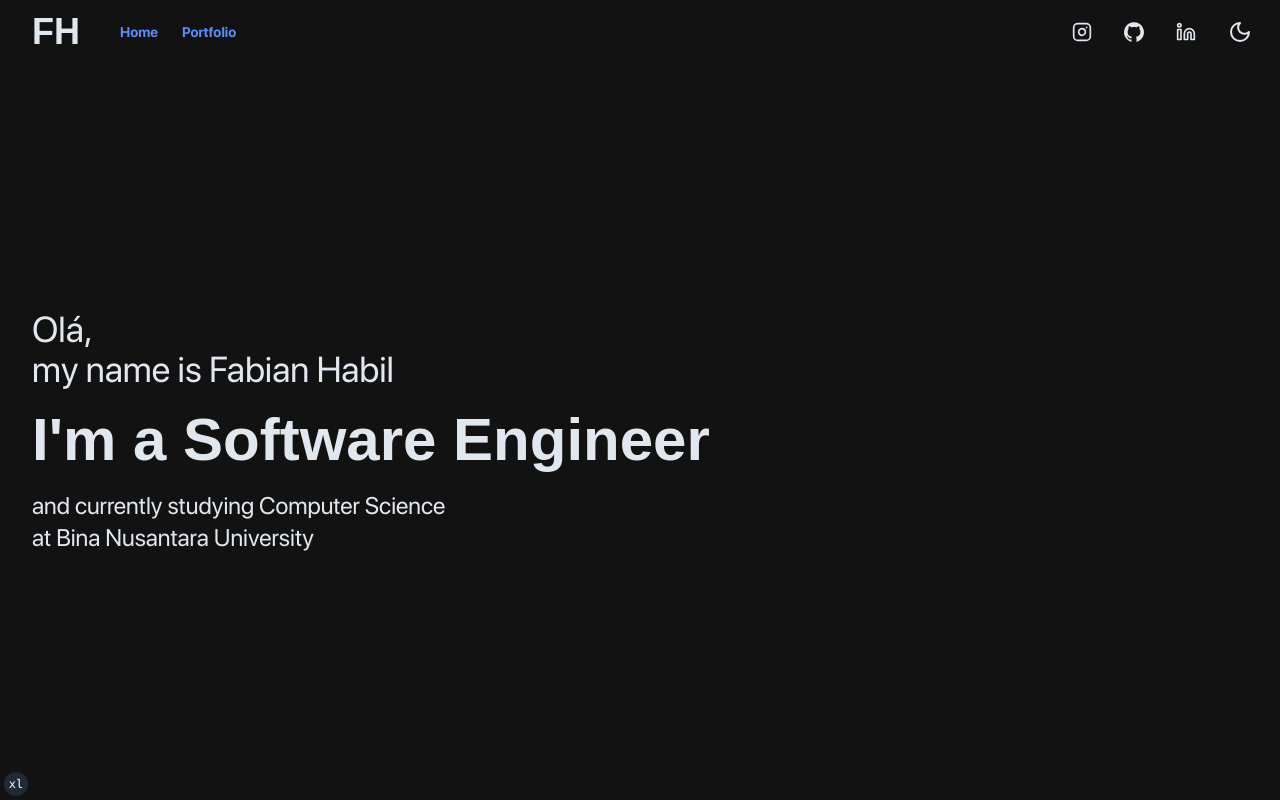
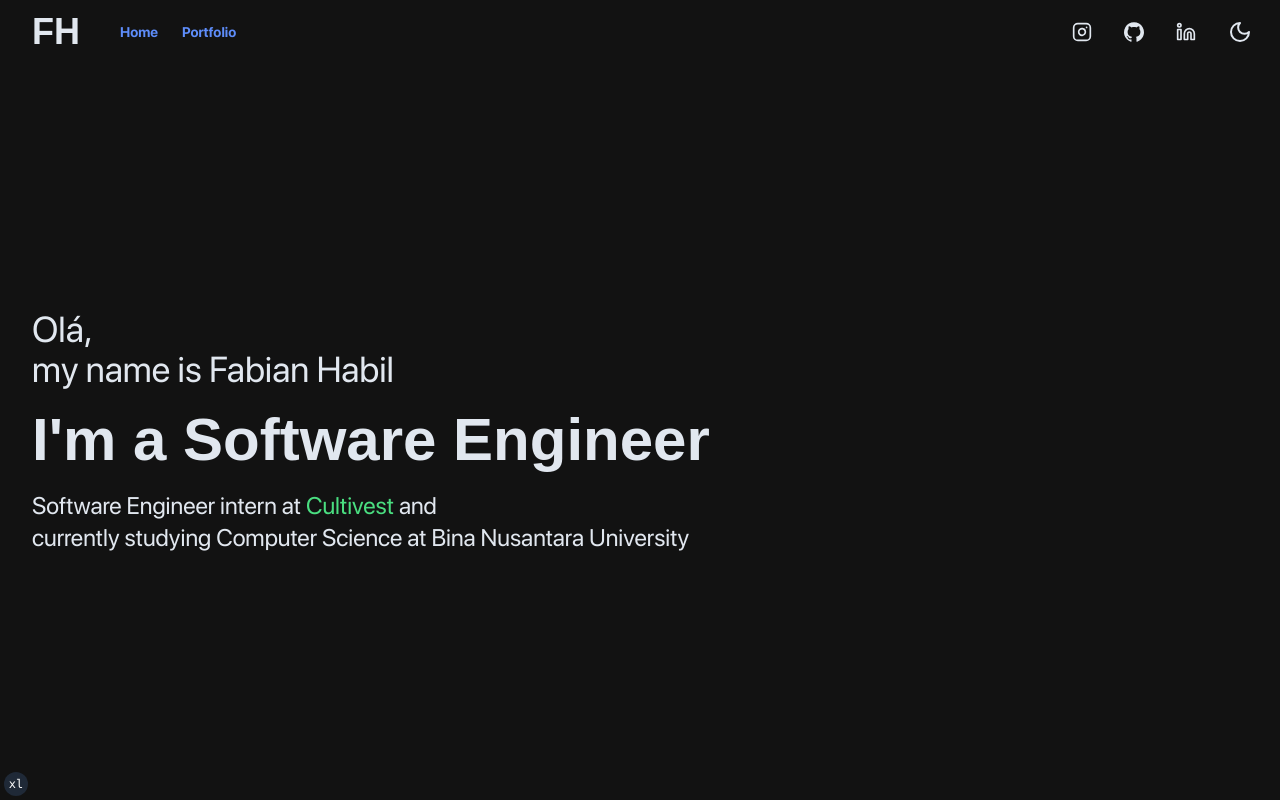
Before and after one commit to fabianhabil/personal-website, a Next.js app: page / in a window 1280 px wide. Built offline with nearby package versions, Linux system fonts and the light colour scheme; no server answers; a web font is replaced by a local one.

Commit message:
updated section 1

```diff
--- a/components/template/Section1/Section1.tsx
+++ b/components/template/Section1/Section1.tsx
@@ -13,7 +13,9 @@ export default function Section1() {
 
     useEffect(() => {
         const interval = setInterval(() => {
-            setGreetingIndex((state) => (state === greetingMessage.length - 1 ? 0 : state + 1));
+            setGreetingIndex((state) =>
+                state === greetingMessage.length - 1 ? 0 : state + 1
+            );
         }, 1000);
 
         setMounted(() => true);
@@ -42,10 +44,22 @@ export default function Section1() {
                         {greetingMessage[greetingIndex]}, <br />
                         my name is Fabian Habil
                     </p>
-                    <p className='text-6xl font-semibold'>I'm a Software Engineer</p>
+                    <p className='text-6xl font-semibold'>
+                        I'm a Software Engineer
+                    </p>
                     <p className='text-2xl font-normal'>
-                        and currently studying Computer Science <br className='hidden sm:block' />
-                        at Bina Nusantara University
+                        Software Engineer intern at{' '}
+                        <a
+                            className='cursor-pointer text-green-400'
+                            href='https://www.cultivest.co/'
+                            target='_blank'
+                            rel='noreferrer'
+                        >
+                            Cultivest
+                        </a>{' '}
+                        and <br className='hidden sm:block' />
+                        currently studying Computer Science at Bina Nusantara
+                        University
                     </p>
                 </div>
                 <div>
```
Also changed, not shown: 1 other file (tests, documents, lock files or other folders).
